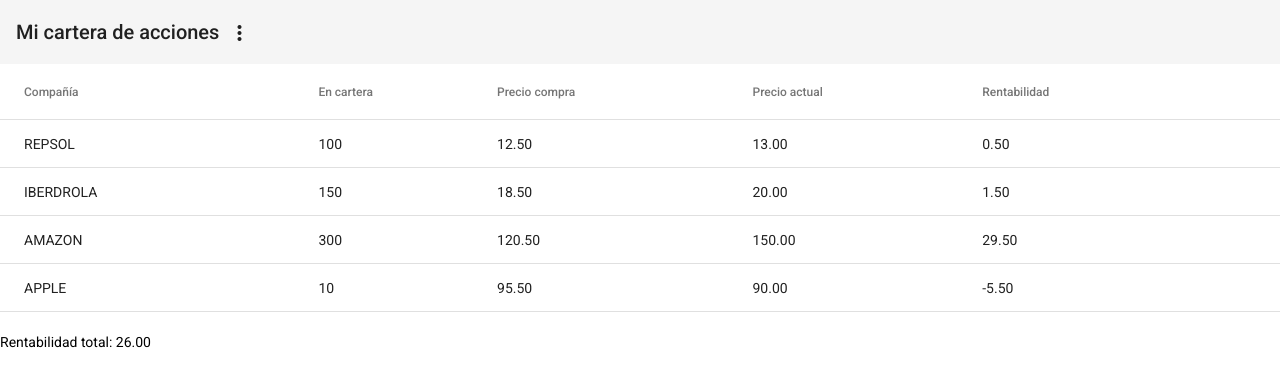
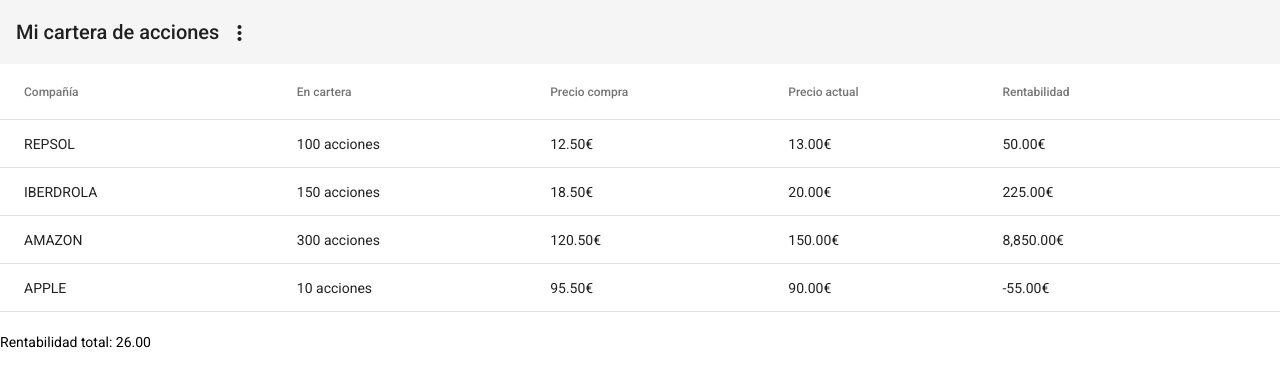
Before and after one commit to javiergcrb/control_cartera_acciones, an Angular app: page /cartera in a window 1280 px wide. Shown: the top 386 px of the page. Built offline with nearby package versions, Linux system fonts and the light colour scheme.

Commit message:
pequeños errores de calculos y formato

```diff
--- a/src/app/cartera/cartera.component.html
+++ b/src/app/cartera/cartera.component.html
@@ -6,19 +6,19 @@
     </ng-container>
     <ng-container matColumnDef="nacciones">
         <th mat-header-cell *matHeaderCellDef>En cartera</th>
-        <td mat-cell *matCellDef="let element"> {{element.n_acciones}} </td>
+        <td mat-cell *matCellDef="let element"> {{element.n_acciones}} acciones </td>
     </ng-container>
     <ng-container matColumnDef="pcompra">
         <th mat-header-cell *matHeaderCellDef>Precio compra</th>
-        <td mat-cell *matCellDef="let element"> {{element.precio_compra | number:'.2-2'}} </td>
+        <td mat-cell *matCellDef="let element"> {{element.precio_compra | number:'.2-2'}}€ </td>
     </ng-container>
     <ng-container matColumnDef="pventa">
         <th mat-header-cell *matHeaderCellDef>Precio actual</th>
-        <td mat-cell *matCellDef="let element"> {{element.precio_venta | number:'.2-2'}} </td>
+        <td mat-cell *matCellDef="let element"> {{element.precio_venta | number:'.2-2'}}€ </td>
     </ng-container>
     <ng-container matColumnDef="rentabilidad">
         <th mat-header-cell *matHeaderCellDef>Rentabilidad</th>
-        <td mat-cell *matCellDef="let element"> {{element.precio_venta - element.precio_compra | number:'.2-2'}} </td>
+        <td mat-cell *matCellDef="let element"> {{element.n_acciones*(element.precio_venta - element.precio_compra) | number:'.2-2'}}€ </td>
     </ng-container>
     <tr mat-header-row *matHeaderRowDef="displayedColumns"></tr>
     <tr mat-row *matRowDef="let myRowData; columns: displayedColumns"></tr>
```
